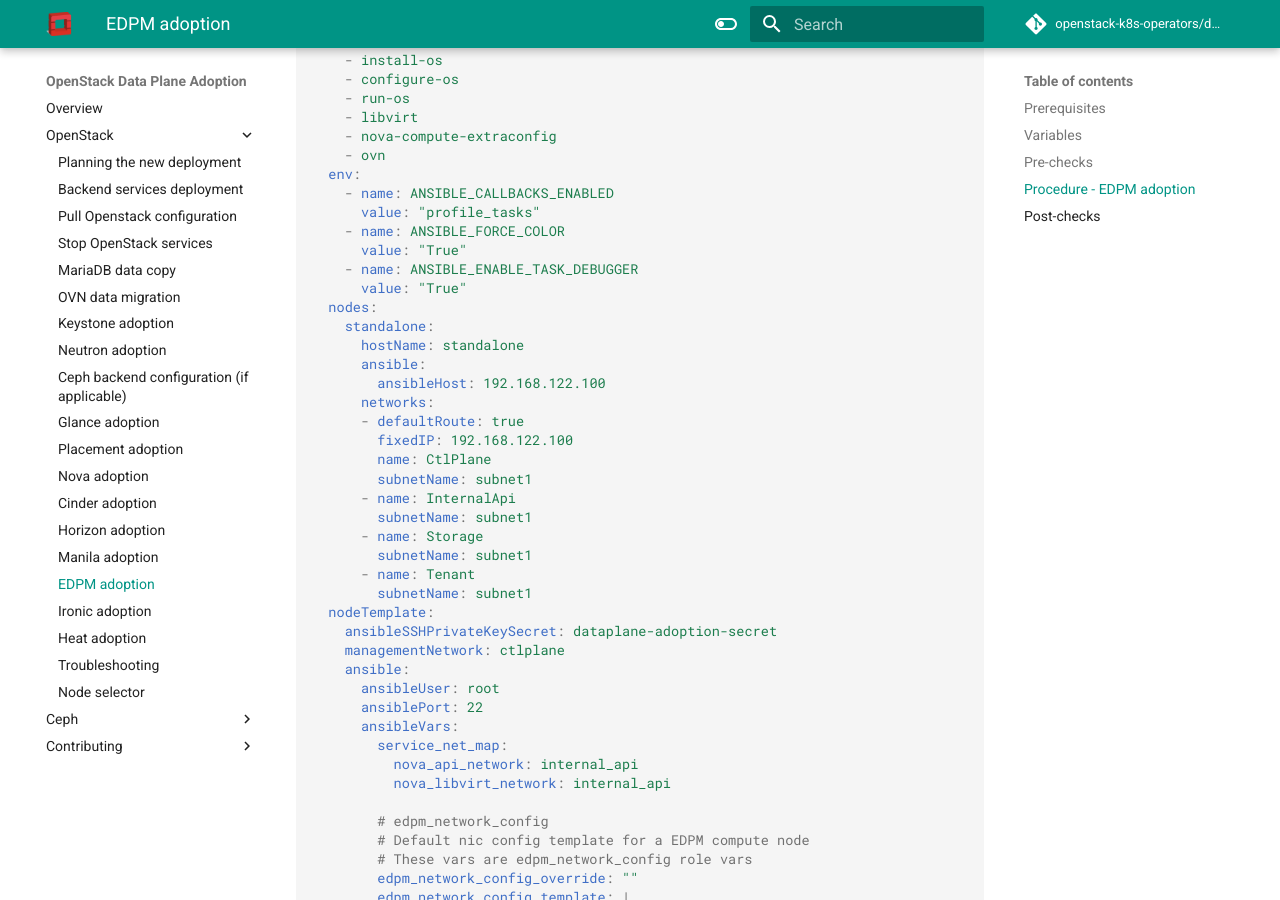
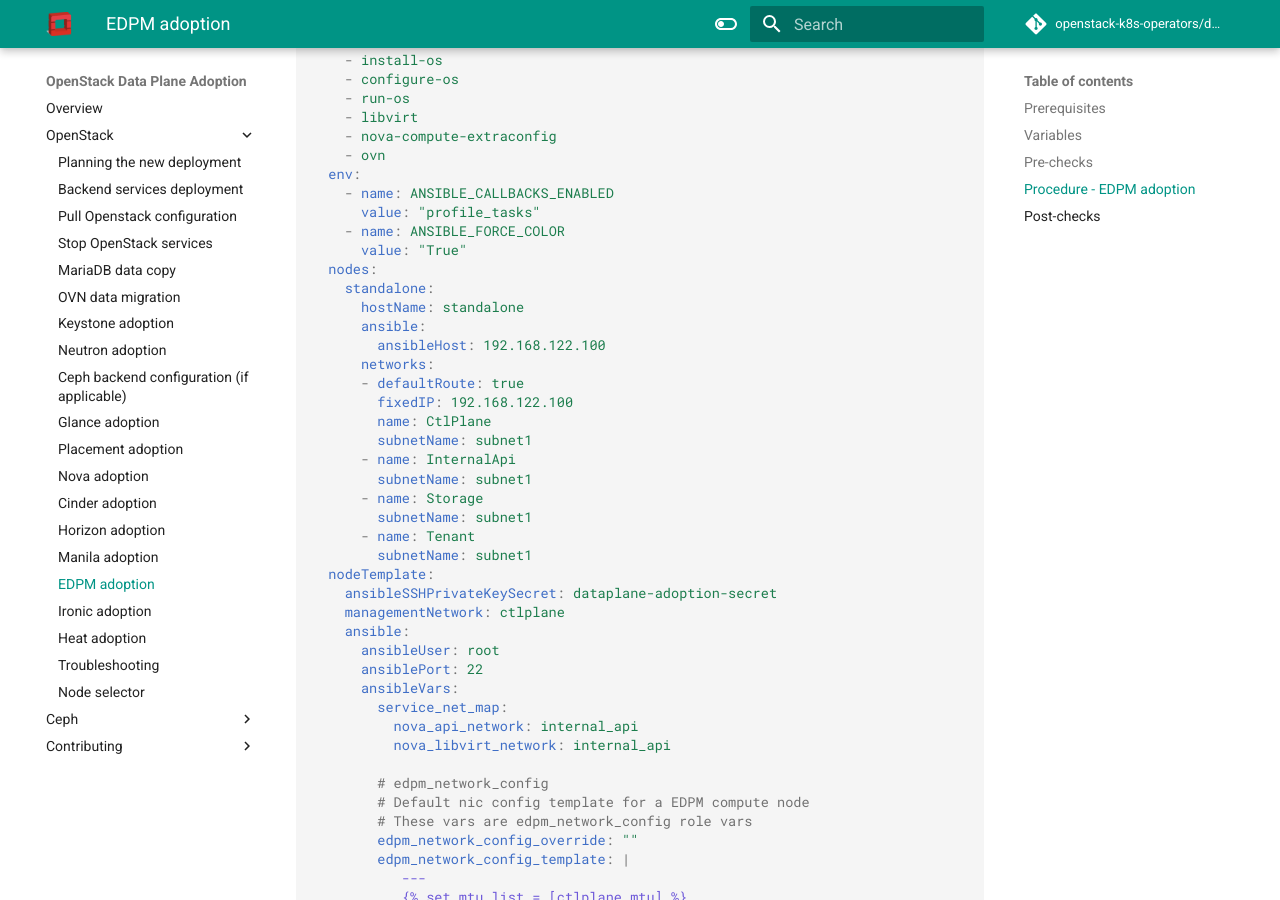
Before and after one commit to openstack-k8s-operators/data-plane-adoption, an MkDocs documentation site: the page built from docs/openstack/edpm_adoption.md, in a window 1280 px wide and 900 px high, scrolled down 3266 px. Built offline with MkDocs 1.6.1 and Material for MkDocs 9.7.7, drawn with Linux system fonts in a browser that asks for light colours; comment, search, counter and statistics services are not loaded; the version menu is left out.

Commit message:
Removing ANSIBLE_ENABLE_TASK_DEBUGGER
ref:  https://github.com/ansible/ansible-runner/issues/1327

Signed-off-by: Fabricio Aguiar <fabricio.aguiar@gmail.com>

```diff
--- a/docs/openstack/edpm_adoption.md
+++ b/docs/openstack/edpm_adoption.md
@@ -170,8 +170,6 @@ EOF
         value: "profile_tasks"
       - name: ANSIBLE_FORCE_COLOR
         value: "True"
-      - name: ANSIBLE_ENABLE_TASK_DEBUGGER
-        value: "True"
     nodes:
       standalone:
         hostName: standalone
```
Also changed, not shown: 1 other file.
